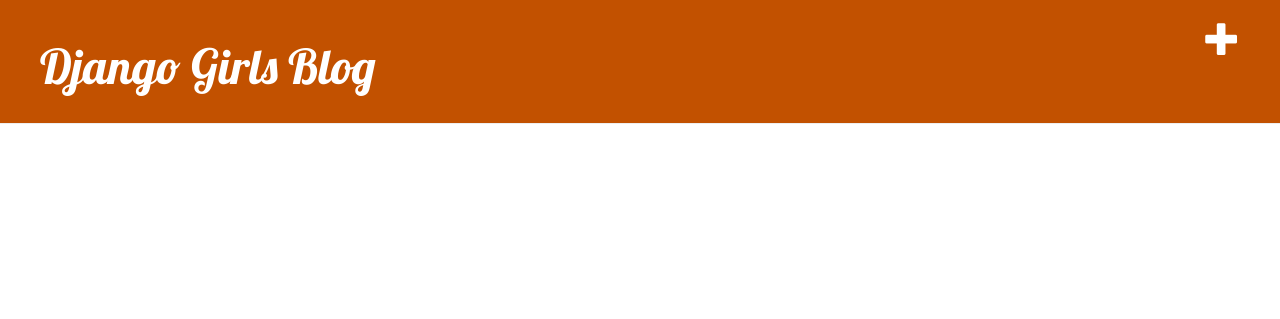
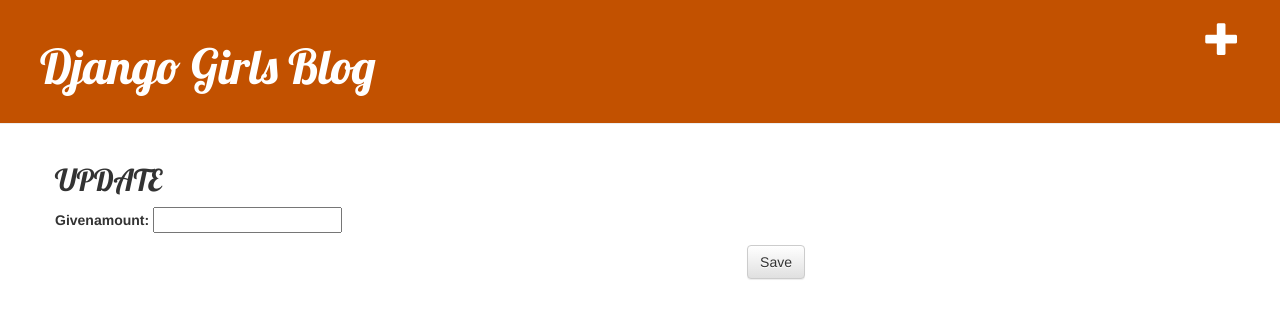
Before and after one commit to vkvpgt/financewebsite, a Django app: template blog/templates/blog/post_update.html in a window 1280 px wide. Shown: the top 319 px of the page. Run offline with Django 3.2, Linux system fonts and the light colour scheme; the template is opened without the code that fills it: values that come from a table or form of the project are taken from there, others are empty; some libraries are stand-ins or nearby versions.

Commit message:
added update part

```diff
--- a/blog/admin.py
+++ b/blog/admin.py
@@ -1,4 +1,5 @@
 from django.contrib import admin
-from .models import Post
+from .models import Post,Update
 
 admin.site.register(Post)
+admin.site.register(Update)
--- a/blog/forms.py
+++ b/blog/forms.py
@@ -1,9 +1,15 @@
 from django import forms
 
-from .models import Post
+from .models import Post,Update
 
 class PostForm(forms.ModelForm):
 
     class Meta:
         model = Post
         fields = ('customername', 'amount',)
+
+class UpdateForm(forms.ModelForm):
+
+    class Meta:
+        model = Update
+        fields = ( 'givenamount',)
--- a/blog/models.py
+++ b/blog/models.py
@@ -16,3 +16,13 @@ class Post(models.Model):
 
     def __str__(self):
         return self.customername
+
+class Update(models.Model):
+
+    token = models.IntegerField()
+    givenamount = models.CharField(max_length=200)
+    given_date = models.DateTimeField(default=timezone.now)
+
+
+    def __str__(self):
+        return self.givenamount
--- a/blog/templates/blog/post_list.html
+++ b/blog/templates/blog/post_list.html
@@ -9,7 +9,8 @@
             <h2><a href="{% url 'post_detail' pk=post.pk %}">{{ post.customername }}</a></h2>
             <p>{{ post.amount|linebreaksbr }}</p>
             <a href="{% url 'post_delete' pk=post.pk %}" ><span class="glyphicon glyphicon-trash"></span></a>
-            <span class="glyphicon glyphicon-refresh"></span>
+            <a href="{% url 'post_update' pk=post.pk %}" ><span class="glyphicon glyphicon-refresh"></span></a>
+
         </div>
     {% endfor %}
 {% endblock %}
--- a/blog/templates/blog/post_update.html
+++ b/blog/templates/blog/post_update.html
@@ -1 +1,8 @@
 {% extends 'blog/base.html' %}
+{% block content %}
+    <h2>UPDATE</h2>
+    <form method="POST" class="update-form">{% csrf_token %}
+        {{ form.as_p }}
+        <button type="submit" class="save btn btn-default">Save</button>
+    </form>
+{% endblock %}
--- a/blog/urls.py
+++ b/blog/urls.py
@@ -8,5 +8,5 @@ urlpatterns = [
     path('post/new/', views.post_new, name='post_new'),
     path('post/<int:pk>/edit/', views.post_edit, name='post_edit'),
     path('post/<int:pk>/delete/', views.post_delete, name='post_delete'),
-
+    path('post/update/<int:pk>', views.post_update, name='post_update'),
 ]
```
Also changed, not shown: blog/templates/blog/post_detail.html (+8 -0 lines), blog/views.py (+23 -3 lines), blog/migrations/0002_auto_20191020_0518.py (added), blog/migrations/0003_update.py (added), blog/migrations/0004_update_customername.py (added), blog/migrations/0005_remove_update_author.py (added), blog/migrations/0006_remove_update_customername.py (added), blog/migrations/0007_update_customername.py (added), blog/migrations/0008_auto_20191020_1205.py (added), blog/migrations/0009_update_token.py (added).
